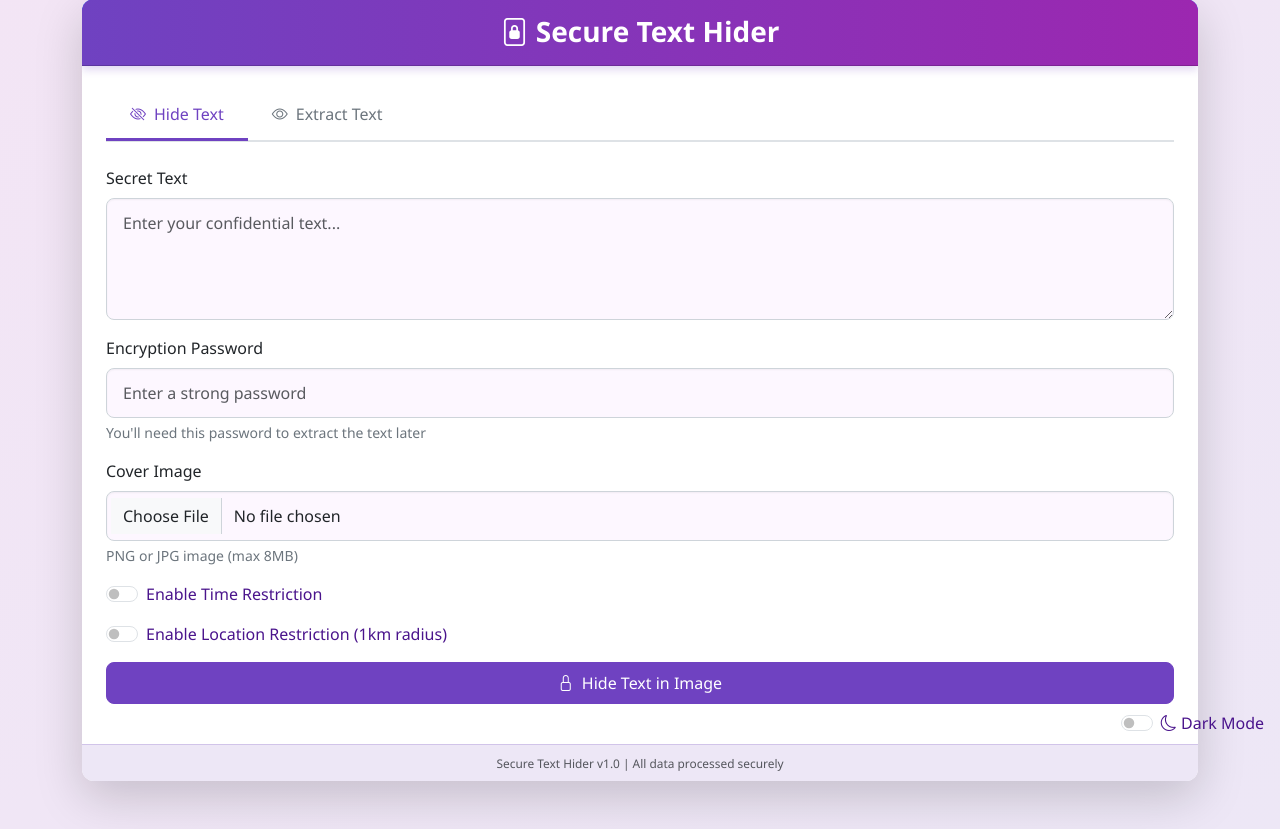
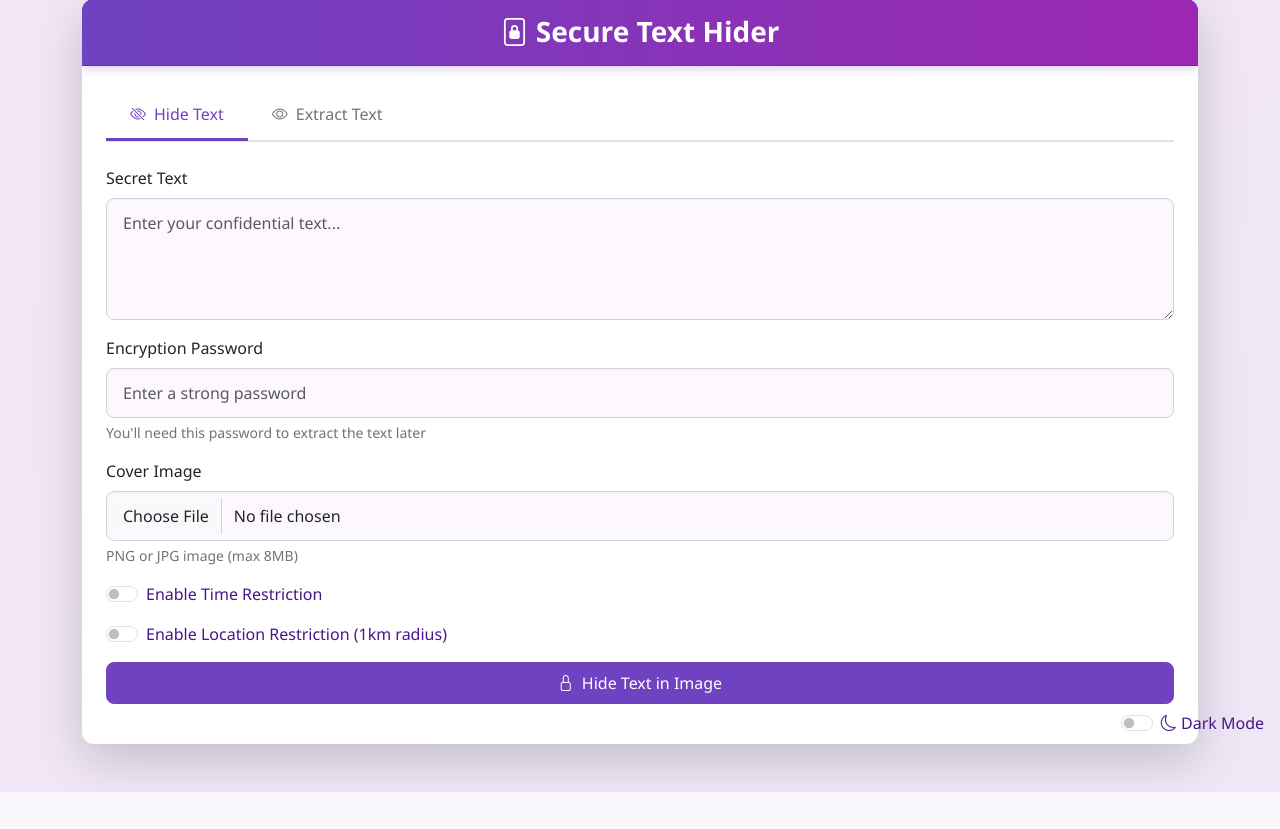
Before and after one commit to MohammadObeidat24/stego, a Flask app: page / in a window 1280 px wide. Shown: the part 49-878 px from the top of the page. After the commit the page ends 841 px from the top, so only its background shows below. Run offline with Flask 3, Linux system fonts and the light colour scheme.

Commit message:
Update index.html

```diff
--- a/templates/index.html
+++ b/templates/index.html
@@ -103,9 +103,6 @@
                     </div>
                 </div>
             </div>
-            <div class="card-footer text-muted text-center">
-                <small>Secure Text Hider v1.0 | All data processed securely</small>
-            </div>
         </div>
     </div>
 
```
